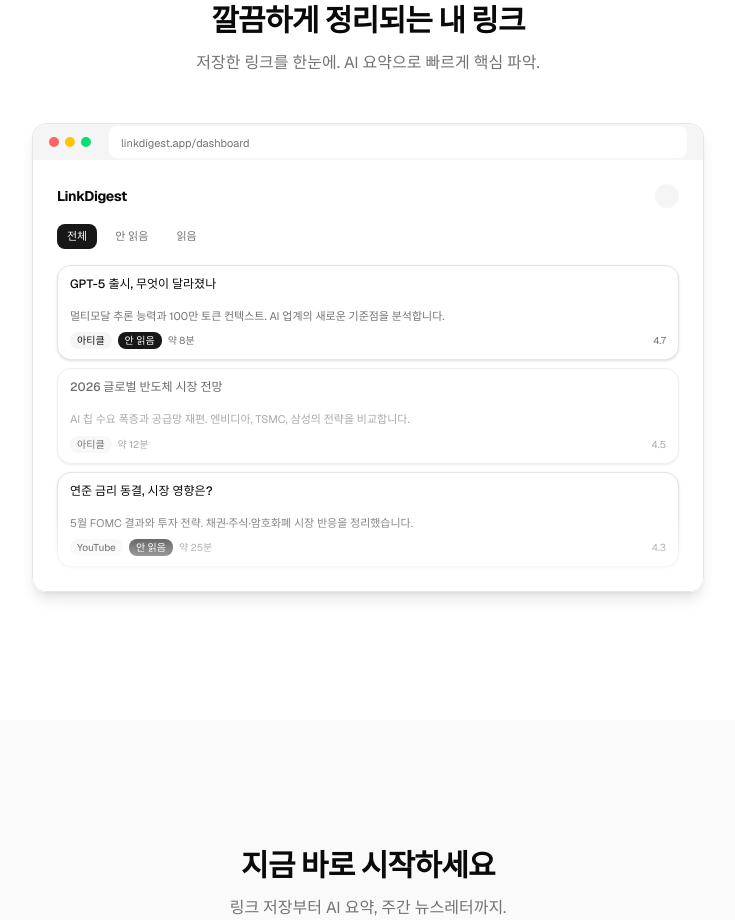
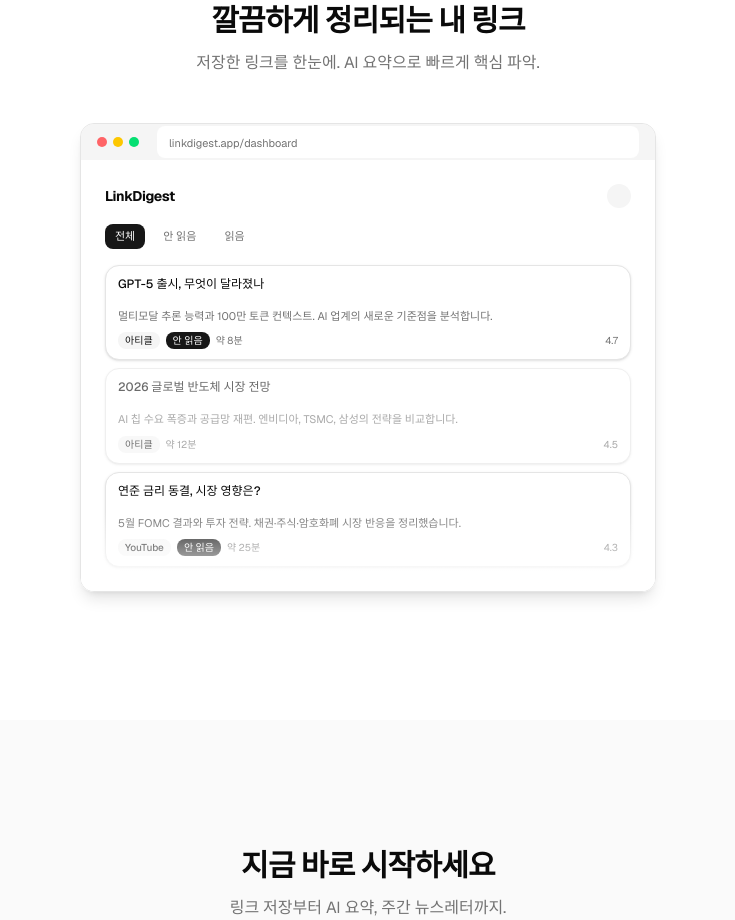
Before and after one commit to sguys99/link-digest, a Next.js app: page / in a window 1280 px wide. Shown: the part 1840-2760 px from the top of the page, without its empty margins (272-1007 px from the left). Built offline with nearby package versions, Linux system fonts and the light colour scheme.

Commit message:
:recycle: 랜딩페이지 브라우저 디자인 수정
Signed-off-by: Kwang Myung Yu <sguys99@gmail.com>

```diff
--- a/src/components/landing/app-mockup-section.tsx
+++ b/src/components/landing/app-mockup-section.tsx
@@ -14,7 +14,7 @@ export function AppMockupSection() {
         </div>
 
         {/* 브라우저 프레임 목업 */}
-        <div className="mx-auto mt-12 max-w-2xl overflow-hidden rounded-xl border shadow-lg">
+        <div className="mx-auto mt-12 max-w-[85%] md:max-w-xl overflow-hidden rounded-xl border shadow-lg">
           {/* 브라우저 상단 바 */}
           <div className="bg-muted flex h-9 items-center gap-1.5 px-4">
             <div className="h-2.5 w-2.5 rounded-full bg-red-400" />
```
